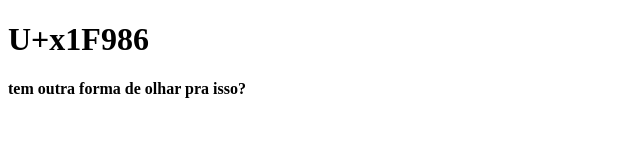
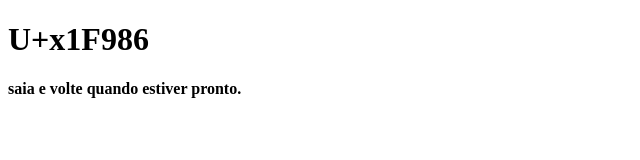
Before and after one commit to caua-braga-de-lima/jp, a plain HTML site: page index.html in a window 1280 px wide. Shown: the full height of the page, 0-640 px from the left. Drawn offline with Linux system fonts and the light colour scheme.

Commit message:
Add files via upload

```diff
--- a/index.html
+++ b/index.html
@@ -15,6 +15,6 @@
 
         feliz aniversário. vc é incrível ;)) -->
         <h1>U+x1F986</h1>
-        <h4>tem outra forma de olhar pra isso?</h4>
+        <h4>saia e volte quando estiver pronto.</h4>
     </body>
 </html>
```
